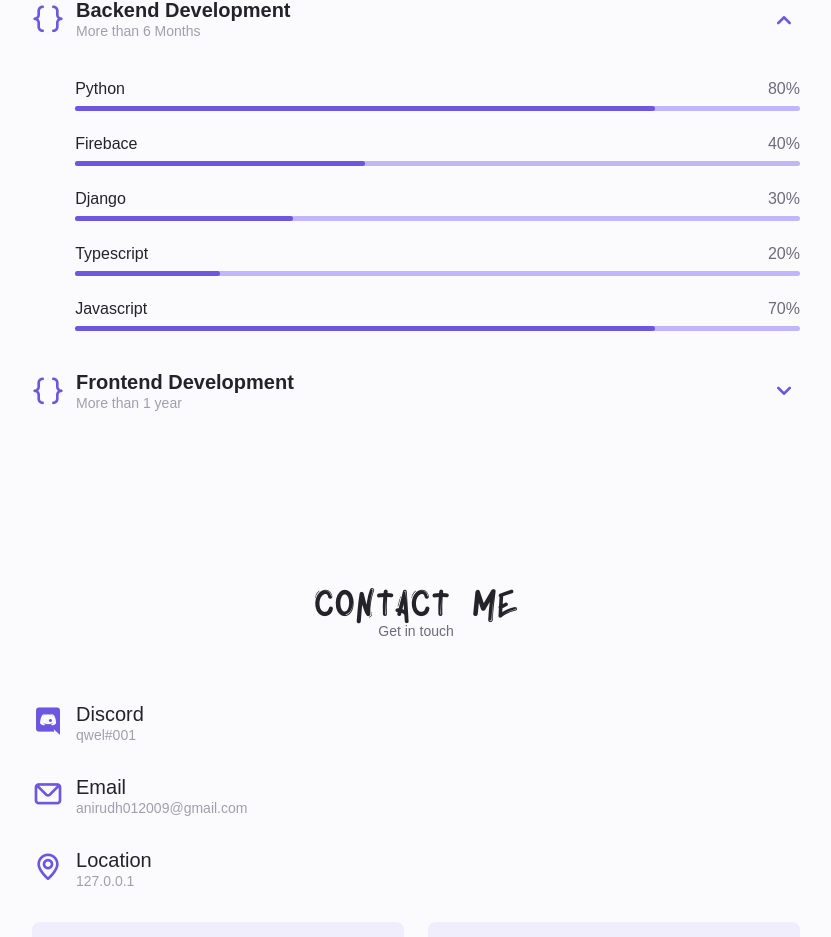
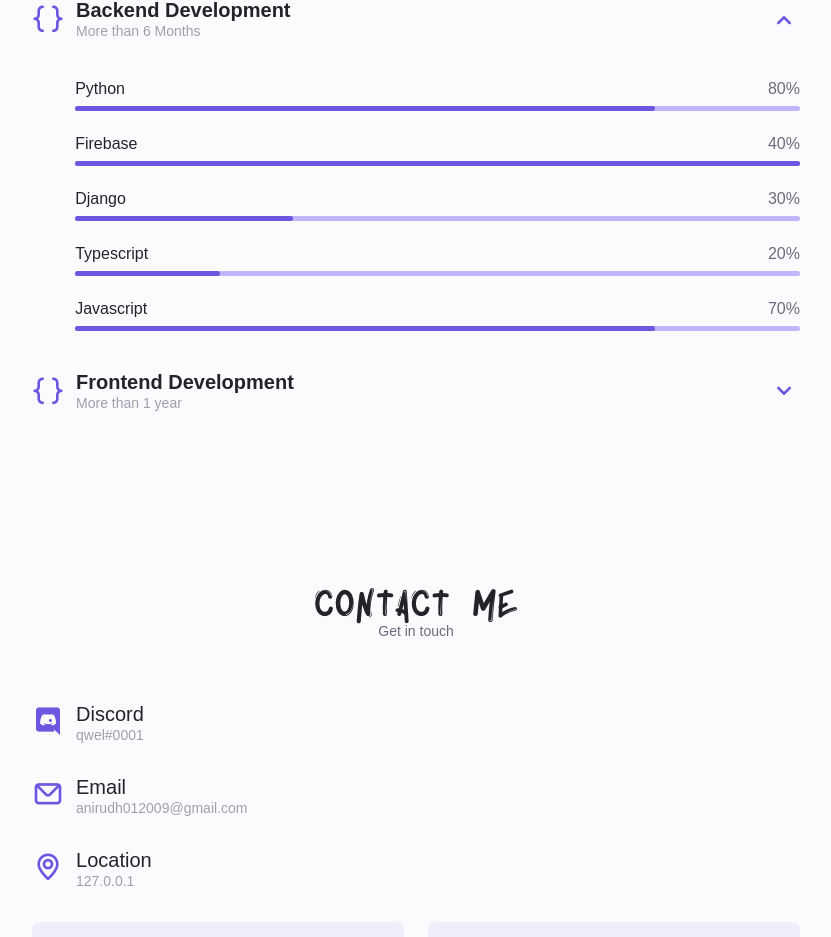
Before and after one commit to qwel-exe/qwel-exe.github.io, a plain HTML site: page index.html in a window 1280 px wide. Shown: the part 1334-2271 px from the top of the page, without its empty margins (224-1055 px from the left). Drawn offline with nearby package versions, Linux system fonts and the light colour scheme.

Commit message:
Minor Bug Fixes

```diff
--- a/index.html
+++ b/index.html
@@ -157,11 +157,11 @@
 
                         <div class="skills__data">
                             <div class="skills__titles">
-                                <h3 class="skills__name">Firebace</h3>
+                                <h3 class="skills__name">Firebase</h3>
                                 <div class="skills__number">40%</div>
                             </div>
                             <div class="skills__bar">
-                                <div class="skills__percentage skills__Firebace"></div>
+                                <div class="skills__percentage skills__Firebase"></div>
                             </div>
                         </div>
 
@@ -269,7 +269,7 @@
 
                     <div>
                         <h3 class="contact__title">Discord</h3>
-                        <span class="contact__subtitle">qwel#001</span>
+                        <span class="contact__subtitle">qwel#0001</span>
                     </div>
                 </div>
 
```
